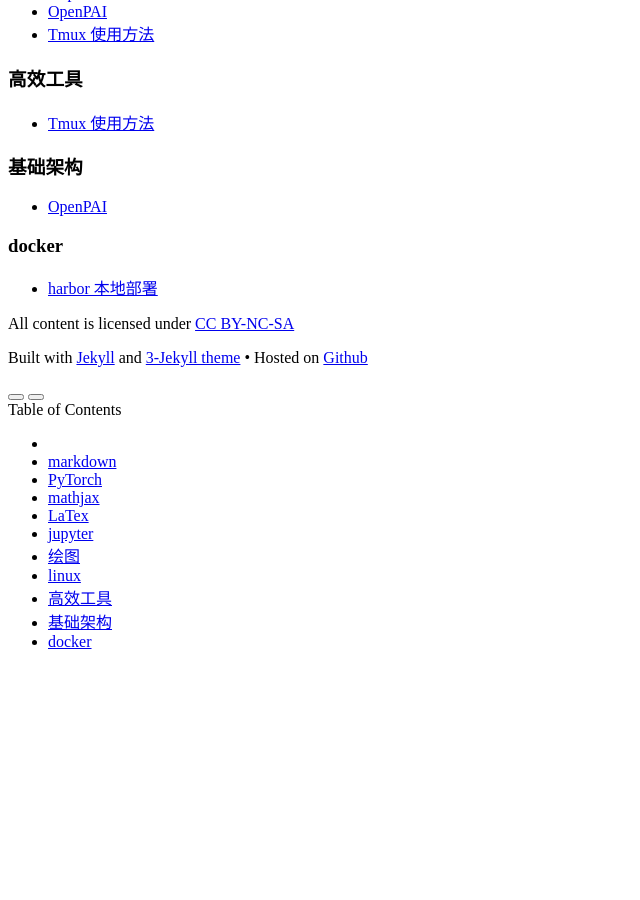
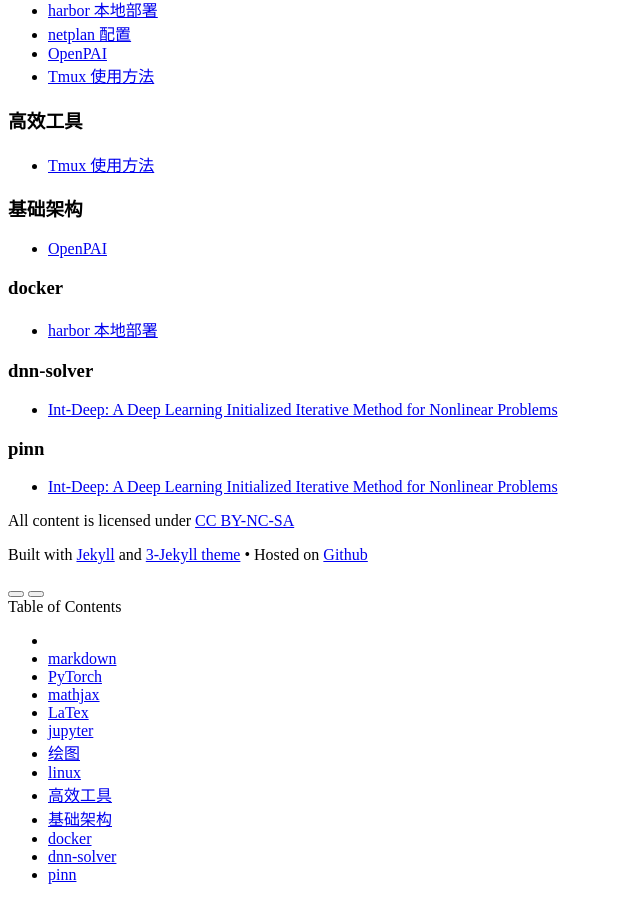
Before and after one commit to zweien/zweien.github.io, a Jekyll site: the page built from _posts/2019-08-09-tags.md, in a window 1280 px wide and 900 px high, scrolled down 1123 px. Shown: the whole window, without its empty margins (0-640 px from the left). Built offline with Jekyll 4.4.1, drawn with Linux system fonts in a browser that asks for light colours; comment, search, counter and statistics services are not loaded; before the commit the page ends 1790 px from its top, so only the background shows below that; some of the changed text lies outside the part shown.

Commit message:
add int-deep

```diff
--- a/Gemfile
+++ b/Gemfile
@@ -1,3 +1,3 @@
-source "https://rubygems.org"
+source 'https://gems.ruby-china.com'
 
 gem "github-pages", group: :jekyll_plugins
--- a/_config.yml
+++ b/_config.yml
@@ -28,7 +28,7 @@
 
 
 # Build settings
-permalink: /:year/:month/:day/:title.html
+permalink: /:categories/:title.html
 markdown: kramdown
 highlighter: rouge
 mathjax: enabled
--- /dev/null
+++ b/_posts/paper/2020-06-01-paperlist.md
@@ -0,0 +1,16 @@
+---
+layout: post
+title: Paper List
+category: paper-reading
+---
+
+## PDE solver
+1. [Int-Deep: A Deep Learning Initialized Iterative Method for Nonlinear Problems](deepint)
+
+## CFD with DNN
+
+1. [Data-driven reduced order model with temporal convolutional neural network, CMAME 2020](tcnn)
+
+## Inverse Design
+
+1. [A deep learning–based method for the design of microstructural materials](dcgan-microstructural)
--- /dev/null
+++ b/_posts/paper/pde-solver/2020-06-26-deepint.md
@@ -0,0 +1,20 @@
+---
+layout: post
+title: "Int-Deep: A Deep Learning Initialized Iterative Method for Nonlinear Problems"
+category: paper-reading
+tags: [dnn-solver, pinn]
+---
+
+- authors: Jianguo Huang and Haoqin Wang (Shanghai Jiao Tong University), Haizhao Yang (Purdue University)
+- journal: JCP 2020
+- url: https://doi.org/10.1016/j.jcp.2020.109675
+
+## Summary
+
+- 求解非线性 PDE，分为两步
+  - 全连接 PINN 训练一定步数
+  - 采用第一步解作为 FEM 中迭代环节的初值
+
+## Comments
+
+- 其他逼近方法也能作为 FEM 的初值，DNN 的优势是什么？
```
